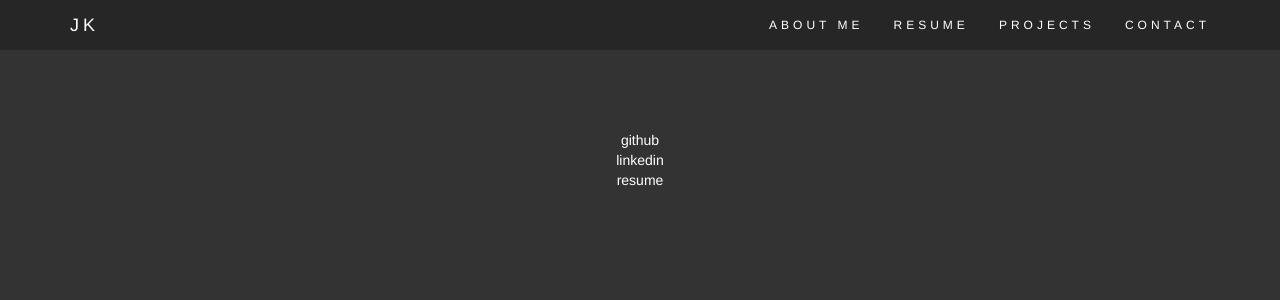
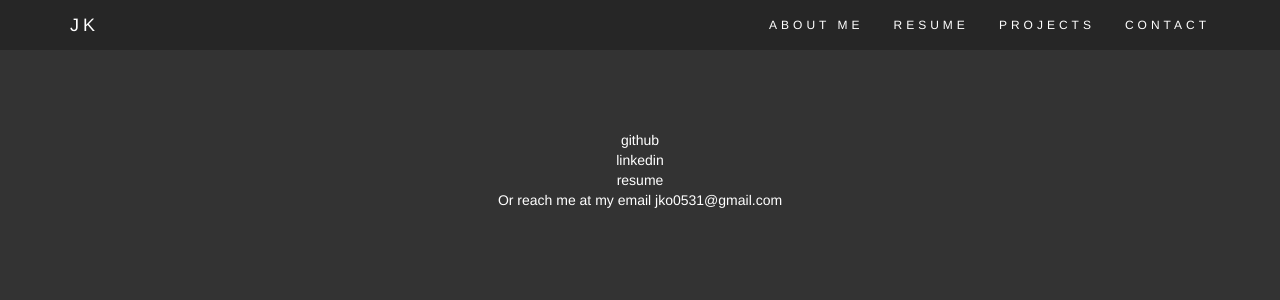
Before and after one commit to jko0531/personal-website, a Jekyll site: the page built from _pages/contact.html, in a window 1280 px wide. Shown: the top 300 px of the page. Built offline with Jekyll 4.4.1, drawn with Linux system fonts in a browser that asks for light colours.

```diff
--- a/_pages/contact.html
+++ b/_pages/contact.html
@@ -8,5 +8,6 @@ permalink: /contact/
 <div class="slideanim">
 <a href="https://github.com/jko0531">github</a><br>
 <a href="https://www.linkedin.com/in/jko0531/">linkedin</a><br>
-<a href="{{ site.baseurl }}/data/Color_Resume.pdf">resume</a>
+<a href="{{ site.baseurl }}/data/Color_Resume.pdf">resume</a><br>
+Or reach me at my email jko0531@gmail.com
 </div>
```
